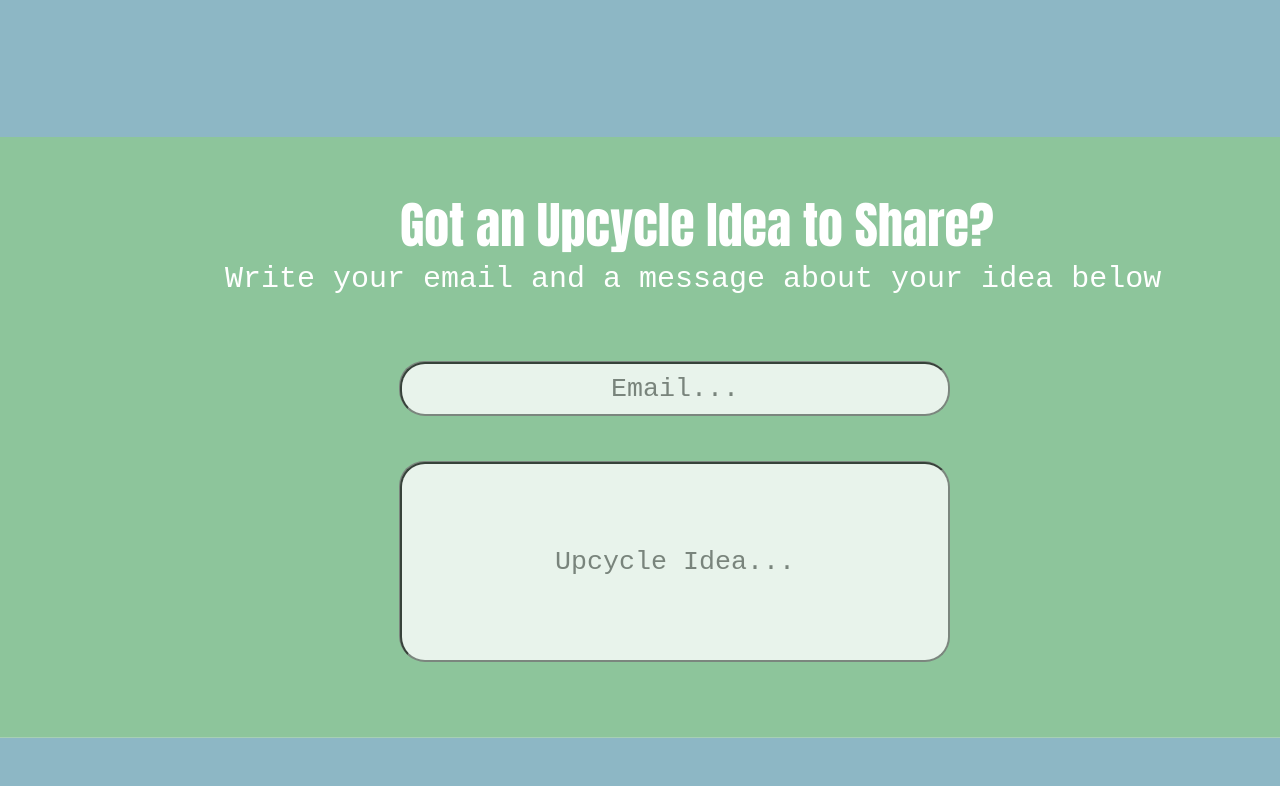
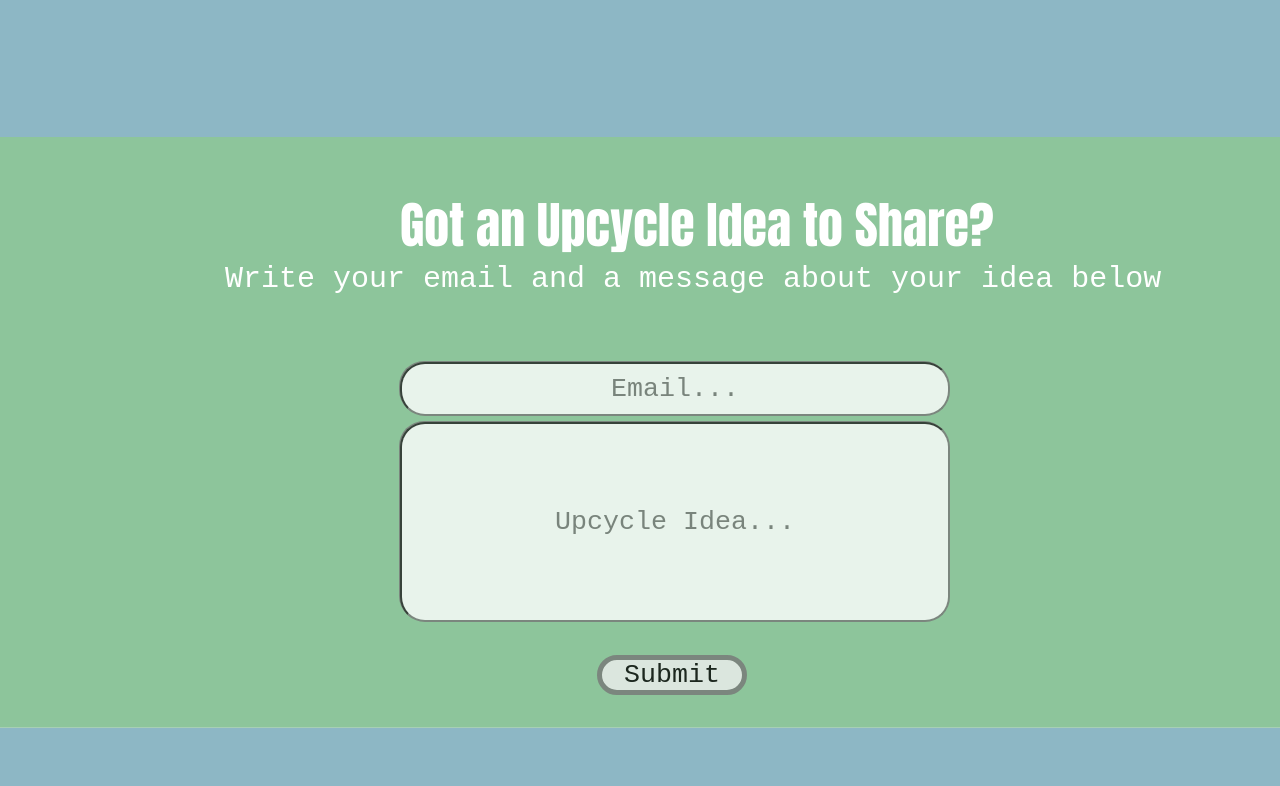
Before and after one commit to berynsw/ASecondLifeWebsite, a Vue app: page / in a window 1280 px wide. Shown: the part 560-1346 px from the top of the page. Built offline with nearby package versions, Linux system fonts and the light colour scheme.

Commit message:
added submit button for IdeaForm

```diff
--- a/src/components/IdeaForm.vue
+++ b/src/components/IdeaForm.vue
@@ -4,6 +4,7 @@
         <p class="text">Write your email and a message about your idea below</p>
         <input class="email" type="text" v-model="email" placeholder="Email..." />
         <input class="idea" type="text" v-model="idea" placeholder="Upcycle Idea..." />
+        <button class="submit" onclick="submitFunction()">Submit</button>
     </main>
 </template>
 
@@ -16,7 +17,7 @@ export default {
 <style scoped>
 main{
     width: 100vw;
-    height: 600px;
+    height: 590px;
     padding: 50px 80px;
     background-color: #8dc59b;
     font-family: 'Courier New', Courier, monospace;
@@ -67,8 +68,30 @@ main .idea{
     text-align: center;
     opacity: 80%;
     position: absolute;
-    bottom: 50px;
+    top: 260px;
     left: 400px;
+}
+main .submit{
+    width: 150px;
+    height: 40px;
+    margin: 25px 0px;
+    border-radius: 25px;
+    border: 5px solid transparent;
+    border-color: #777;
+    font-size: 20pt;
+    font-family: 'Courier New', Courier, monospace;
+    text-align: center;
+    opacity: 80%;
+    position: absolute;
+    bottom:7px;
+    left: 597px;
+    transition: 0.4s;
+}
+main .submit.active,
+main .submit:hover{
+    background-color: #555;
+    border-color: #c58db7;
+    opacity: 90%;
 }
 
 
```
